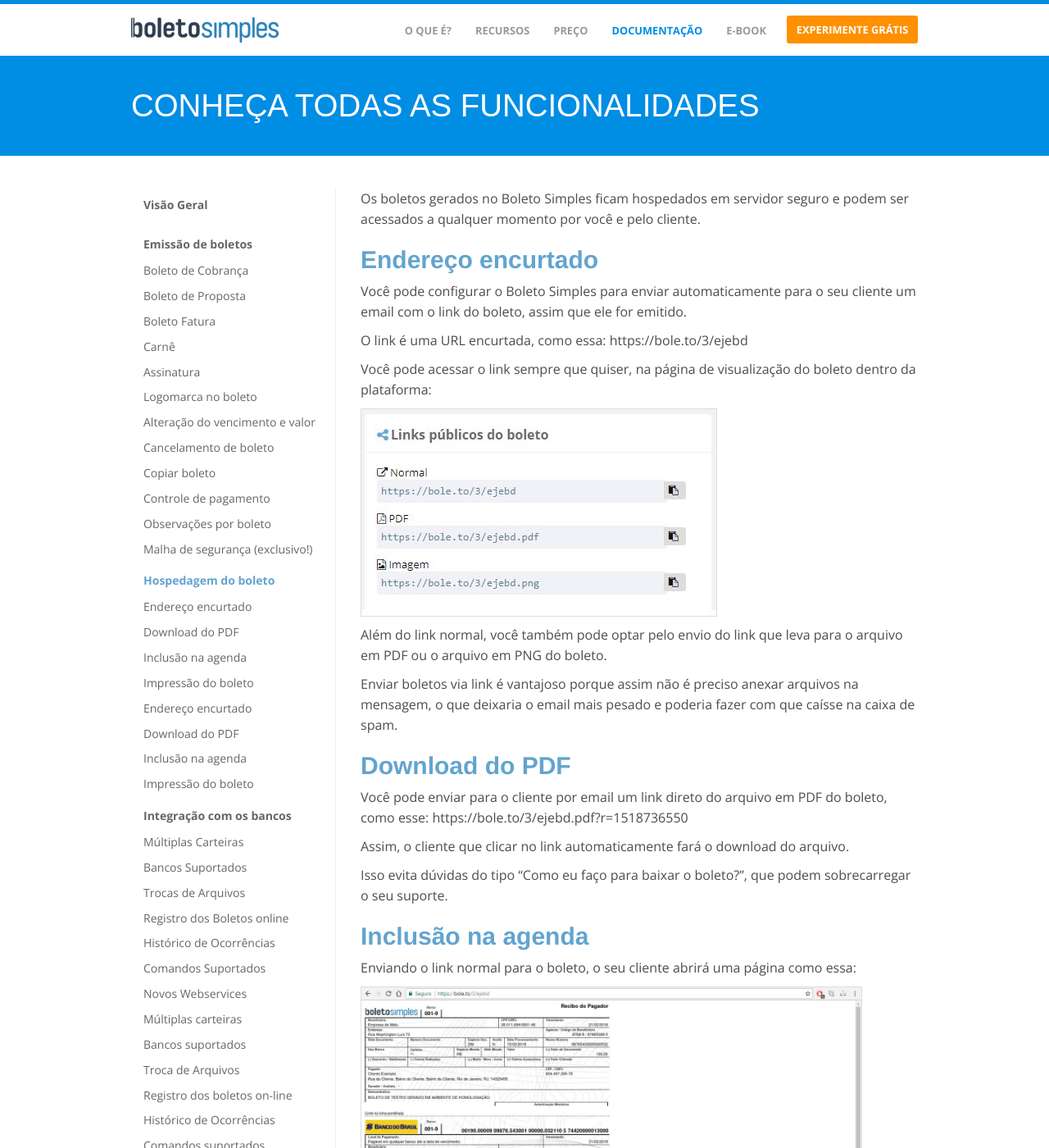
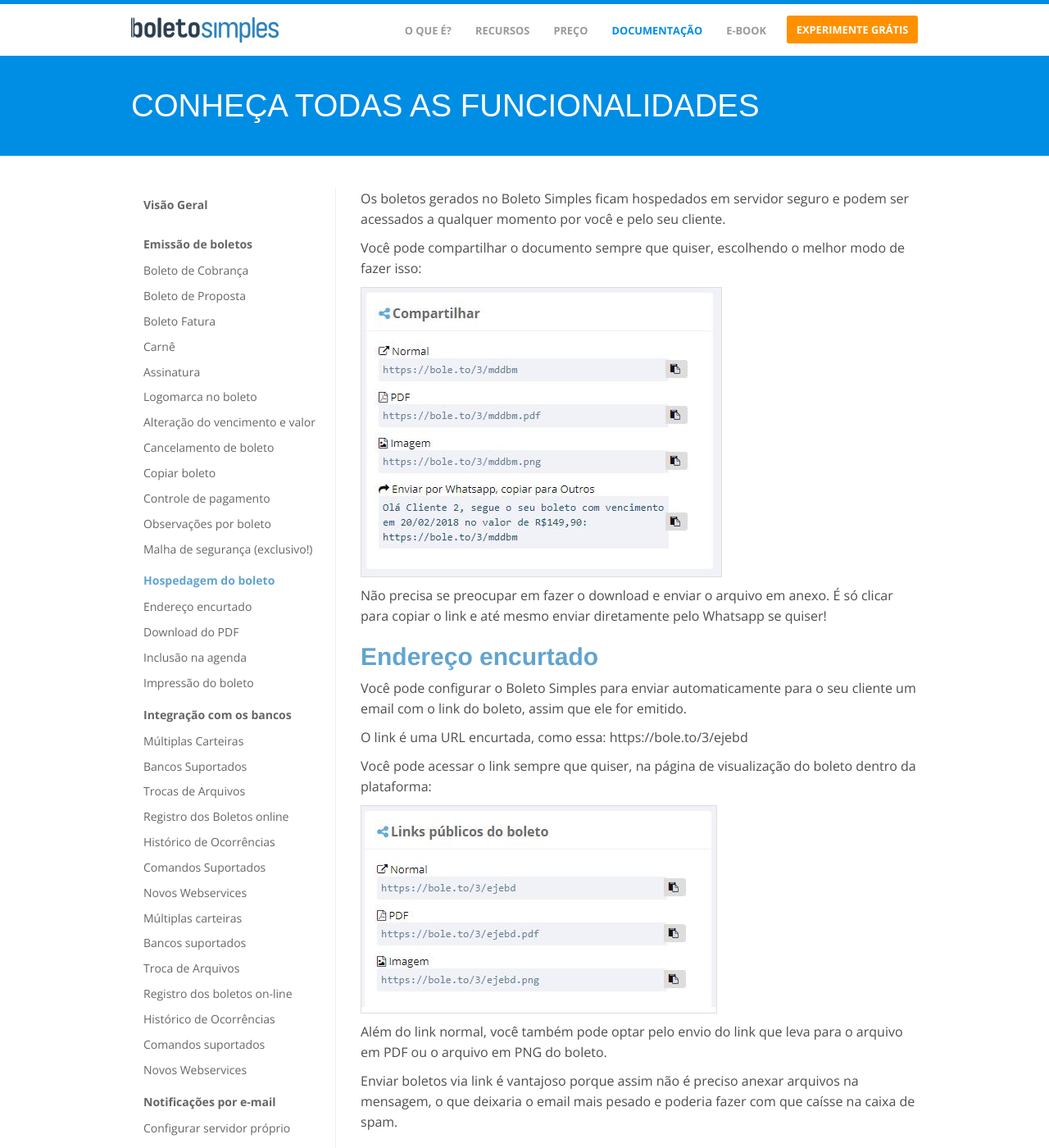
Before and after one commit to BoletoSimples/boletosimples-features, a Jekyll site: the page built from hospedagem-do-boleto.markdown, in a window 1280 px wide and 1400 px high. Shown: the whole window at 82% size. Built offline with Jekyll 4.4.1, drawn with Linux system fonts in a browser that asks for light colours.

Commit message:
Updated Compartilhamento Do Boleto and 3 other files

```diff
--- a/hospedagem-do-boleto.markdown
+++ b/hospedagem-do-boleto.markdown
@@ -2,14 +2,15 @@
 title: Hospedagem do boleto
 date: 2018-01-30 15:13:00 -02:00
 position: 2
-anchors:
-  endereco-encurtado: Endereço encurtado
-  download-pdf: Download do PDF
-  inclusao-agenda: Inclusão na agenda
-  impressao-boleto: Impressão do boleto
 ---
 
-Os boletos gerados no Boleto Simples ficam hospedados em servidor seguro e podem ser acessados a qualquer momento por você e pelo cliente.
+Os boletos gerados no Boleto Simples ficam hospedados em servidor seguro e podem ser acessados a qualquer momento por você e pelo seu cliente.
+
+Você pode compartilhar o documento sempre que quiser, escolhendo o melhor modo de fazer isso:
+
+![compartilhamento do boleto.JPG](/uploads/compartilhamento%20do%20boleto.JPG)
+
+Não precisa se preocupar em fazer o download e enviar o arquivo em anexo. É só clicar para copiar o link e até mesmo enviar diretamente pelo Whatsapp se quiser!
 
 ## Endereço encurtado
 
```
Also changed, not shown: hospedagem-do-boleto/endereco-encurtado.markdown (+15 -0 lines), _uploads/compartilhamento do boleto-0f6020.JPG (added), _uploads/compartilhamento do boleto.JPG (added).
